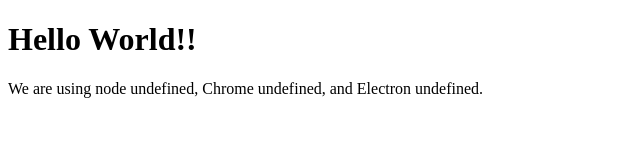
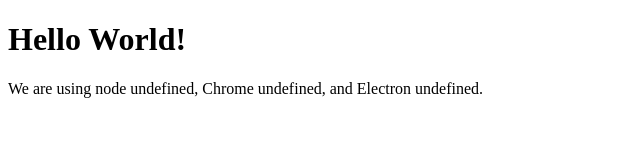
Before and after one commit to wkdio/btprint, an Electron app: page index.html in a window 800 px wide. Shown: the full height of the page, 0-640 px from the left. Drawn offline with Linux system fonts and the light colour scheme.

Commit message:
test again

```diff
--- a/index.html
+++ b/index.html
@@ -6,7 +6,7 @@
     <meta http-equiv="Content-Security-Policy" content="script-src 'self' 'unsafe-inline';" />
 </head>
 <body style="background: white;">
-    <h1>Hello World!!</h1>
+    <h1>Hello World!</h1>
     <p>
         We are using node <script>document.write(process.versions.node)</script>,
         Chrome <script>document.write(process.versions.chrome)</script>,
--- a/package.json
+++ b/package.json
@@ -1,6 +1,6 @@
 {
   "name": "btprint",
-  "version": "0.0.8",
+  "version": "0.0.9",
   "description": "BT Printing Application",
   "main": "main.js",
   "scripts": {
```
